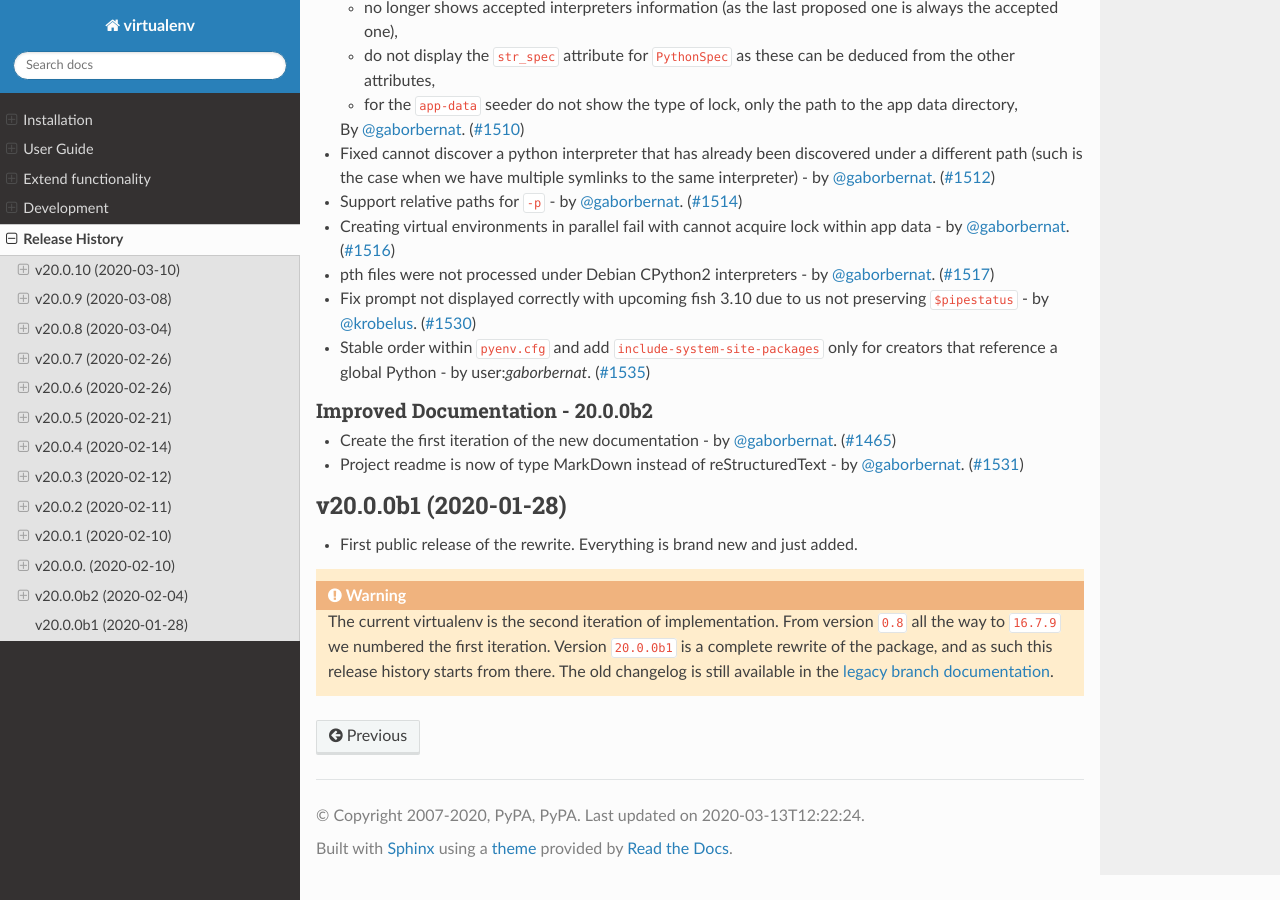
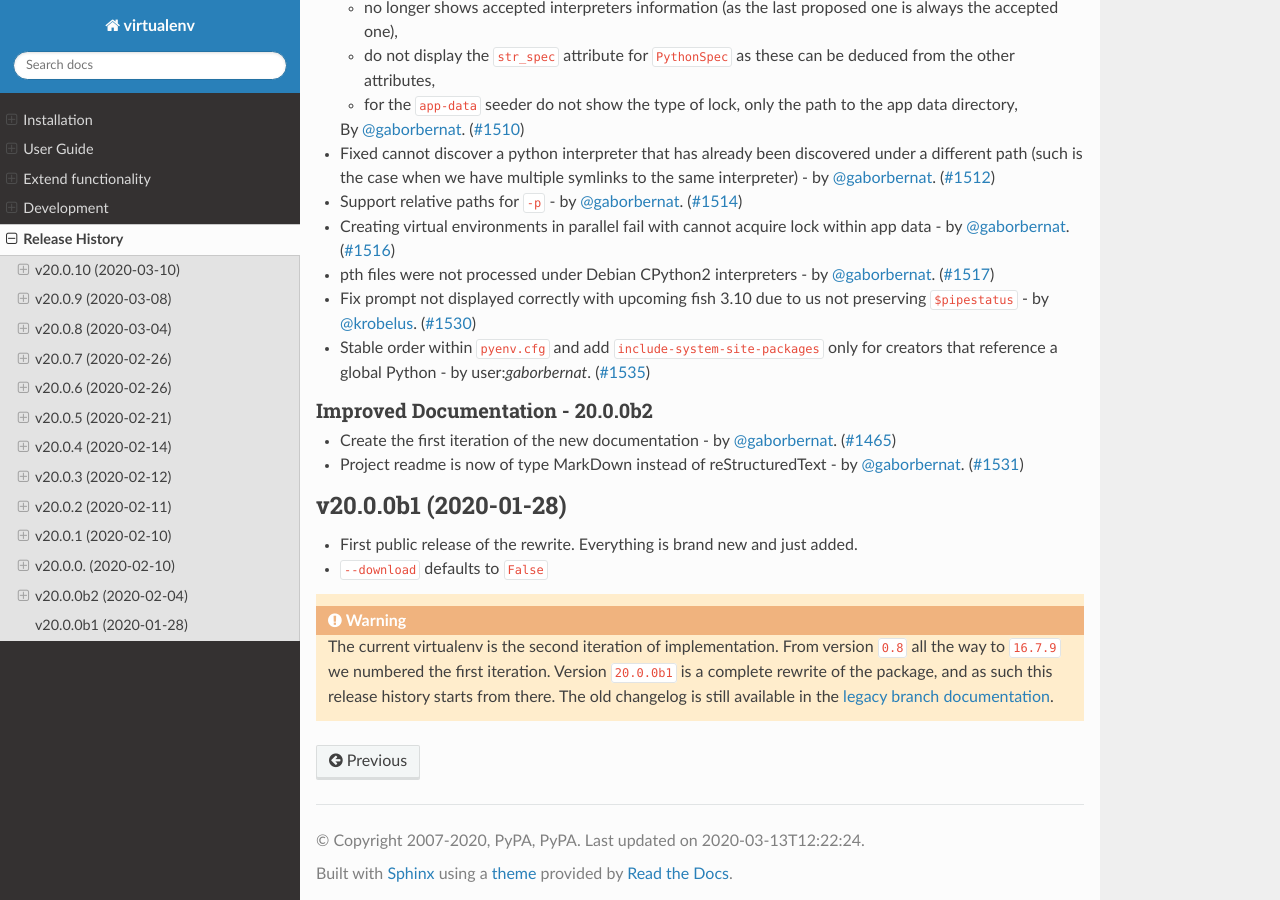
Before and after one commit to pypa/virtualenv, a Sphinx documentation site: the page built from docs/changelog.rst, in a window 1280 px wide and 900 px high, scrolled down 4645 px. Built offline with Sphinx 7.4.7 and the Read the Docs theme 2.0.0, drawn with Linux system fonts in a browser that asks for light colours; pages that are not in the unit, such as notebooks, are missing from menus; the version number could not be read and is left out.

Commit message:
Update changelog.rst for v20 (#1717)
Signed-off-by: Bernat Gabor <bgabor8@bloomberg.net>

```diff
--- a/docs/changelog.rst
+++ b/docs/changelog.rst
@@ -250,6 +250,7 @@
 ----------------------
 
 * First public release of the rewrite. Everything is brand new and just added.
+* ``--download`` defaults to ``False``
 
 .. warning::
 
```
